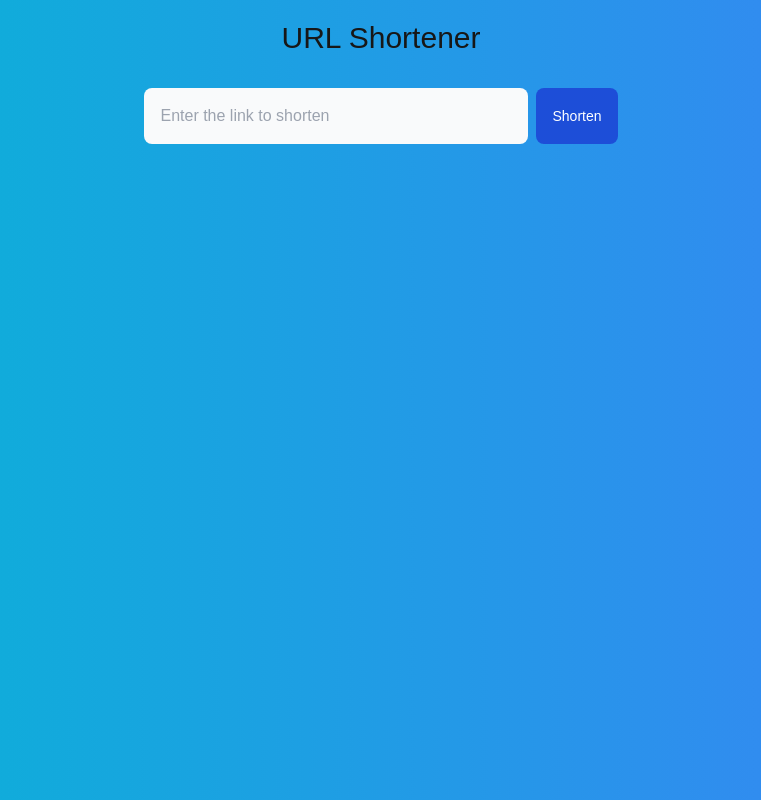
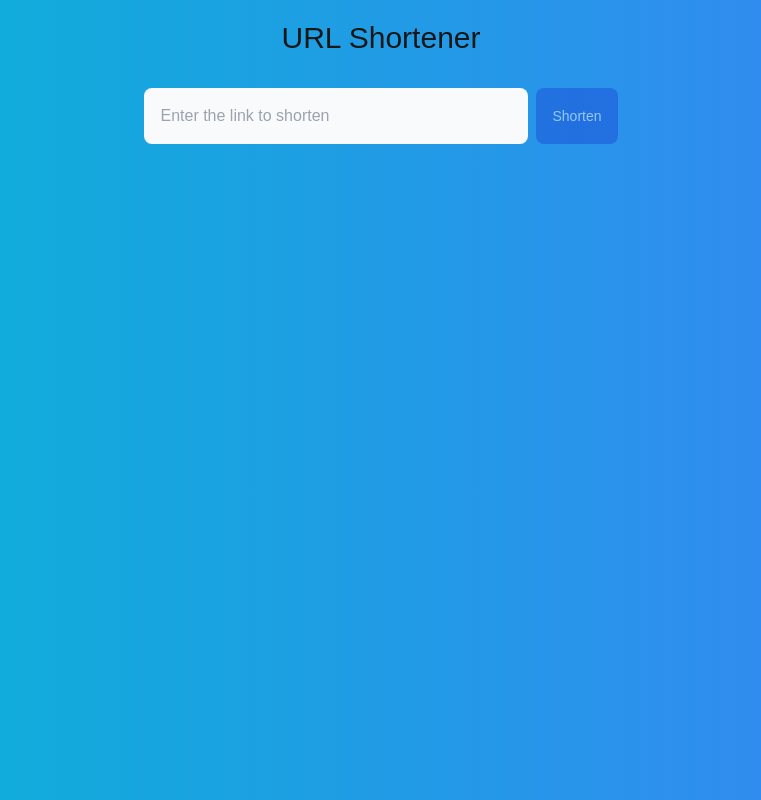
Before and after one commit to zahidala/url-shortener-web, a Next.js app: page / in a window 1280 px wide. Shown: the whole page, without its empty margins (259-1020 px from the left). Built offline with nearby package versions, Linux system fonts and the light colour scheme; no server answers.

Commit message:
WIP: Short URL component

```diff
--- a/app/page.tsx
+++ b/app/page.tsx
@@ -1,24 +1,16 @@
 "use client";
 
+import { ShortenURLForm } from "@/components/home";
+import { useShortenUrl } from "@/api/endpoints/shorten";
+
 export default function Home() {
+	const { mutate, isPending, isSuccess } = useShortenUrl();
+
 	return (
 		<div className="flex flex-col gap-8">
 			<h1 className="text-3xl self-center">URL Shortener</h1>
-			<div className="flex flex-col justify-center gap-2 lg:flex-row">
-				<input
-					className="p-4 text-md text-gray-900 rounded-lg bg-gray-50 focus:ring-blue-500 focus:border-blue-500 lg:min-w-96"
-					placeholder="Enter the link to shorten"
-					type="url"
-					required
-				/>
 
-				<button
-					className="text-white bg-blue-700 hover:bg-blue-800 focus:ring-4 focus:outline-none font-medium rounded-lg text-sm px-4 py-2"
-					type="submit"
-				>
-					Shorten
-				</button>
-			</div>
+			<ShortenURLForm isPending={isPending} mutate={mutate} />
 		</div>
 	);
 }
--- /dev/null
+++ b/components/global/Spinner.tsx
@@ -0,0 +1,28 @@
+export const Spinner = () => {
+	return (
+		<svg
+			className="text-gray-300 animate-spin"
+			fill="none"
+			height="24"
+			viewBox="0 0 64 64"
+			width="24"
+			xmlns="http://www.w3.org/2000/svg"
+		>
+			<path
+				d="M32 3C35.8083 3 39.5794 3.75011 43.0978 5.20749C46.6163 6.66488 49.8132 8.80101 52.5061 11.4939C55.199 14.1868 57.3351 17.3837 58.7925 20.9022C60.2499 24.4206 61 28.1917 61 32C61 35.8083 60.2499 39.5794 58.7925 43.0978C57.3351 46.6163 55.199 49.8132 52.5061 52.5061C49.8132 55.199 46.6163 57.3351 43.0978 58.7925C39.5794 60.2499 35.8083 61 32 61C28.1917 61 24.4206 60.2499 20.9022 58.7925C17.3837 57.3351 14.1868 55.199 11.4939 52.5061C8.801 49.8132 6.66487 46.6163 5.20749 43.0978C3.7501 39.5794 3 35.8083 3 32C3 28.1917 3.75011 24.4206 5.2075 20.9022C6.66489 17.3837 8.80101 14.1868 11.4939 11.4939C14.1868 8.80099 17.3838 6.66487 20.9022 5.20749C24.4206 3.7501 28.1917 3 32 3L32 3Z"
+				stroke="currentColor"
+				strokeLinecap="round"
+				strokeLinejoin="round"
+				strokeWidth="5"
+			></path>
+			<path
+				className="text-gray-900"
+				d="M32 3C36.5778 3 41.0906 4.08374 45.1692 6.16256C49.2477 8.24138 52.7762 11.2562 55.466 14.9605C58.1558 18.6647 59.9304 22.9531 60.6448 27.4748C61.3591 31.9965 60.9928 36.6232 59.5759 40.9762"
+				stroke="currentColor"
+				strokeLinecap="round"
+				strokeLinejoin="round"
+				strokeWidth="5"
+			></path>
+		</svg>
+	);
+};
--- /dev/null
+++ b/components/global/index.ts
@@ -0,0 +1 @@
+export * from "./Spinner";
--- /dev/null
+++ b/components/home/ShortenURLForm.tsx
@@ -0,0 +1,58 @@
+import { Spinner } from "../global";
+import { SubmitHandler, useForm } from "react-hook-form";
+import { useState } from "react";
+import isURL from "validator/lib/isURL";
+
+interface ShortenURLFormProps {
+	mutate: ({ url }: { url: string }) => void;
+	isPending: boolean;
+}
+
+export const ShortenURLForm = (props: ShortenURLFormProps) => {
+	const { mutate, isPending } = props;
+
+	const [url, setUrl] = useState<string | null>(null);
+
+	const {
+		register,
+		handleSubmit,
+		formState: { errors },
+		clearErrors,
+	} = useForm<{ url: string }>();
+
+	const onSubmit: SubmitHandler<{ url: string }> = ({ url }) => mutate({ url });
+
+	return (
+		<form className="flex flex-col gap-5" onSubmit={handleSubmit(onSubmit)}>
+			<div className="flex flex-col justify-center gap-2 lg:flex-row">
+				<input
+					className={`p-4 text-md text-gray-900 rounded-lg bg-gray-50 focus:outline-none ${
+						errors.url?.message
+							? "focus:border-red-500 focus:ring-2 focus:ring-red-500"
+							: "focus:border-navy-500 focus:ring-1 focus:ring-navy-500"
+					} lg:min-w-96`}
+					placeholder="Enter the link to shorten"
+					{...register("url", {
+						required: "URL is required",
+						validate: value => isURL(value) || "Invalid URL",
+					})}
+					onChange={e => {
+						setUrl(e.target.value);
+						clearErrors("url");
+					}}
+				/>
+
+				<button
+					className="flex items-center justify-center gap-2 text-white bg-blue-700 hover:bg-blue-800 focus:ring-4 focus:outline-none font-medium rounded-lg text-sm px-4 py-2 disabled:opacity-50 disabled:hover:bg-blue-700"
+					disabled={!url || !!errors.url || isPending}
+					type="submit"
+				>
+					{isPending && <Spinner />}
+					Shorten
+				</button>
+			</div>
+
+			{errors.url && <span className="text-white-500 self-center animate-fade">{errors.url.message}</span>}
+		</form>
+	);
+};
--- /dev/null
+++ b/components/home/index.ts
@@ -0,0 +1 @@
+export * from "./ShortenURLForm";
--- /dev/null
+++ b/components/layout/Footer.tsx
@@ -0,0 +1,3 @@
+export const Footer = () => {
+	return <div></div>;
+};
--- /dev/null
+++ b/components/layout/Navbar.tsx
@@ -0,0 +1,3 @@
+export const Navbar = () => {
+	return <div></div>;
+};
--- /dev/null
+++ b/components/layout/index.ts
@@ -0,0 +1,2 @@
+export * from "./Navbar";
+export * from "./Footer";
--- a/next.config.mjs
+++ b/next.config.mjs
@@ -1,4 +1,5 @@
 /** @type {import('next').NextConfig} */
-const nextConfig = {};
+
+const nextConfig = { env: { API_URL: process.env.API_URL } };
 
 export default nextConfig;
--- a/package.json
+++ b/package.json
@@ -14,6 +14,7 @@
     "next": "14.2.13",
     "react": "^18",
     "react-dom": "^18",
+    "react-hook-form": "^7.53.0",
     "validator": "^13.12.0"
   },
   "eslintConfig": {
--- a/tailwind.config.ts
+++ b/tailwind.config.ts
@@ -9,9 +9,31 @@ const config: Config = {
 	plugins: [],
 	theme: {
 		extend: {
+			animation: {
+				fade: "fadeIn .2s ease-in-out",
+			},
 			colors: {
 				background: "var(--background)",
 				foreground: "var(--foreground)",
+				navy: {
+					"50": "#e6e6ff",
+					"100": "#ccccff",
+					"200": "#9999ff",
+					"300": "#6666ff",
+					"400": "#3333ff",
+					"500": "#0000ff",
+					"600": "#0000cc",
+					"700": "#000099",
+					"800": "#000066",
+					"900": "#000033",
+					DEFAULT: "#000080",
+				},
+			},
+		},
+		keyframes: {
+			fadeIn: {
+				from: { opacity: "0" },
+				to: { opacity: "1" },
 			},
 		},
 	},
```
Also changed, not shown: 1 other file (tests, documents, lock files or other folders).
